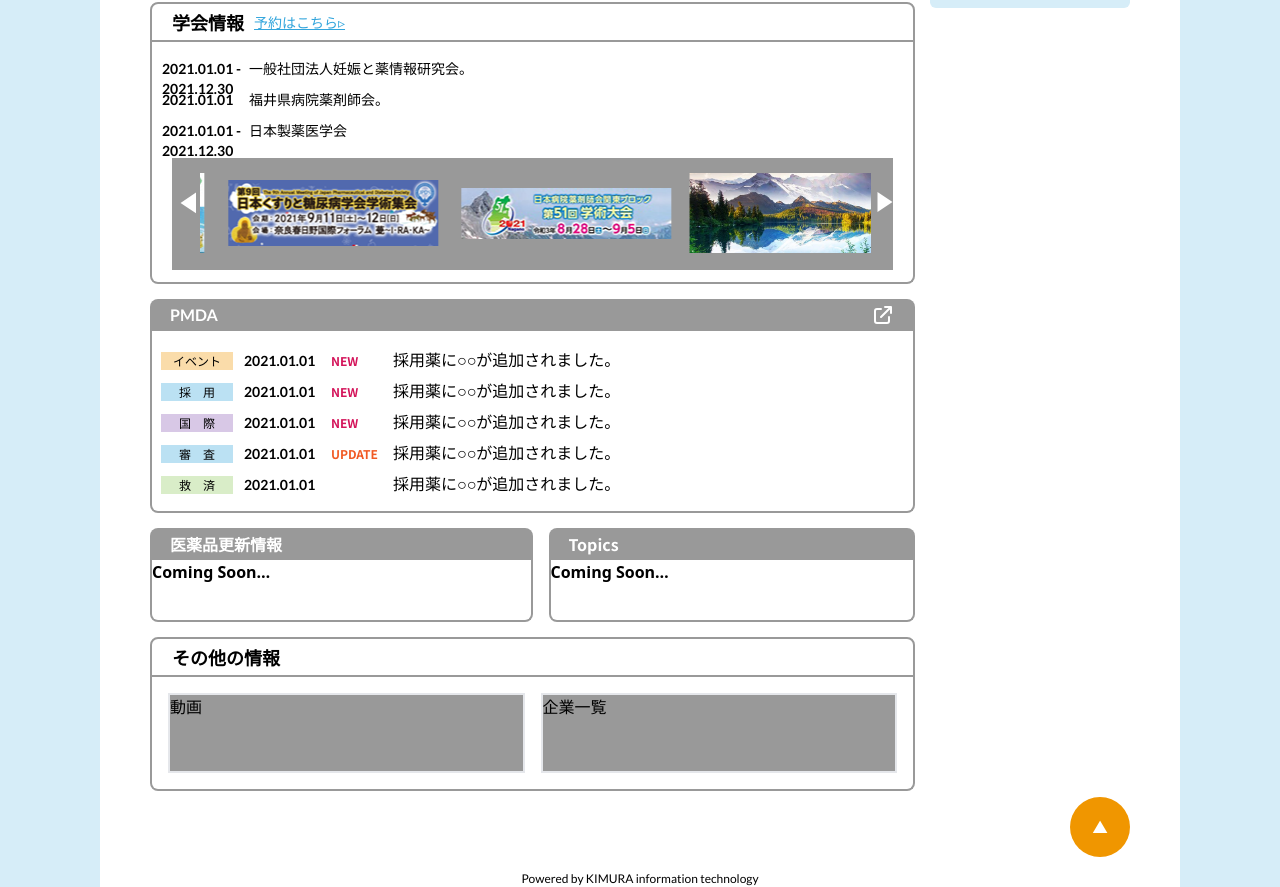
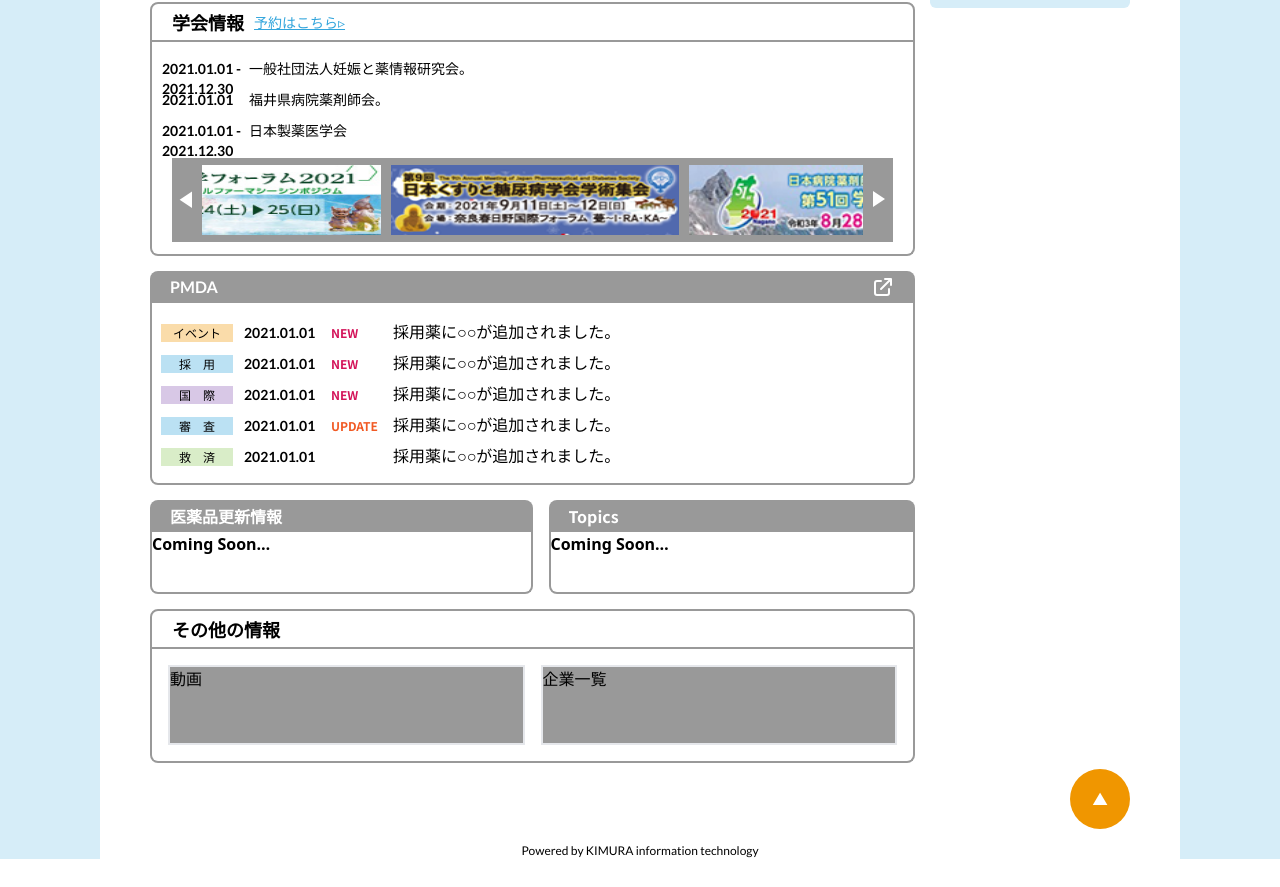
Before and after one commit to chenguowei983124/newui-aipharma, a Vue app: page /#/ in a window 1280 px wide. Shown: the part 760-1647 px from the top of the page. After the commit the page ends 1619 px from the top, so only its background shows below. Built offline with nearby package versions, Linux system fonts and the light colour scheme; the HTML template or start-up script is replaced by a standard one.

Commit message:
カールセル修正

```diff
--- a/src/components/seachResult/carousel.vue
+++ b/src/components/seachResult/carousel.vue
@@ -1,7 +1,7 @@
 <template>
-    <div class="flex justify-between bg-cardTitlePmad h-28 mx-5 my-5">
-        <div class="nav-indicator prevArrow">
-            <icon-left class="w-5 mx-1"></icon-left>
+    <div class="flex justify-between bg-cardTitlePmad h-21 mx-5 my-5">
+        <div class="nav-indicator prevArrow w-7.5">
+            <icon-left class="w-4 mx-1"></icon-left>
         </div>
         <swiper
             class="parallax-slider"
@@ -12,8 +12,9 @@
             :speed="swiperOption.speed"
             :pagination="swiperOption.pagination"
             :navigation="{ nextEl: '.nextArrow', prevEl: '.prevArrow' }"
-            :slides-per-view="3"
-            :space-between="12"
+            :slides-per-view="2"
+            :space-between="-65"
+            :centeredSlides="true"
         >
             <swiper-slide
                 class="parallax-slide"
@@ -22,10 +23,11 @@
             >
                 <img :src="image.imageUrl" />
             </swiper-slide>
+            <div class="absolute right-72 w-12.5 h-36 bg-red-400 block"></div>
         </swiper>
 
-        <div class="nav-indicator nextArrow">
-            <icon-right class="w-5 mx-1"></icon-right>
+        <div class="nav-indicator nextArrow w-7.5">
+            <icon-right class="w-4 mx-2"></icon-right>
         </div>
     </div>
 </template>
@@ -103,26 +105,60 @@ export default {
 </script>
 
 <style>
-.parallax-slider {
+.swiper {
+    width: 100%;
+    height: 100%;
+}
+/* .parallax-slider {
     position: relative;
     width: 93%;
     height: 100%;
     margin-top: 14px;
     flex: none;
+} */
+.parallax-slide {
+    left: 40px;
+    /* width: 300px !important; */
+    text-align: center;
+    font-size: 18px;
+    background-color: rgb(153, 153, 153);
+
+    /* Center slide text vertically */
+    display: -webkit-box;
+    display: -ms-flexbox;
+    display: -webkit-flex;
+    display: flex;
+    /* -webkit-box-pack: center;
+    -ms-flex-pack: center;
+    -webkit-justify-content: center;
+    justify-content: center;
+    -webkit-box-align: center;*/
+    -webkit-box-align: center;
+    -ms-flex-align: center;
+    -webkit-align-items: center;
+    align-items: center;
 }
-.parallax-slide {
+.swiper-slide img {
+    display: block;
+    width: 288px;
+    height: 70px;
+    position: relative;
+
+    /* object-fit: cover; */
+}
+/* .parallax-slide {
     height: 80px !important;
     display: flex;
     justify-content: center;
     align-items: center;
     overflow: hidden;
-    width: 33% !important;
+    width: 30% !important;
     margin-top: 1px;
     margin-bottom: 4px;
     flex: none;
-}
+} */
 .nav-indicator {
-    margin-top: 4.5%;
+    margin-top: 4%;
     flex: none;
 }
 </style>
```
